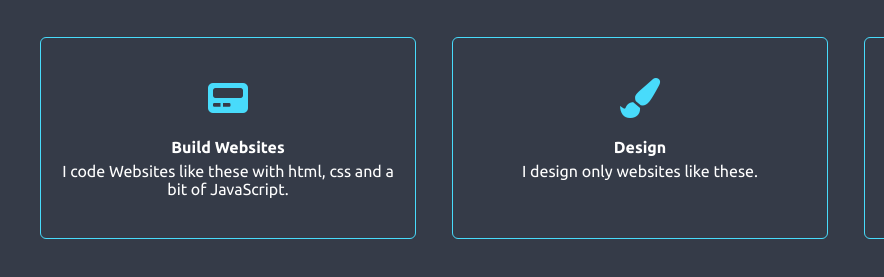
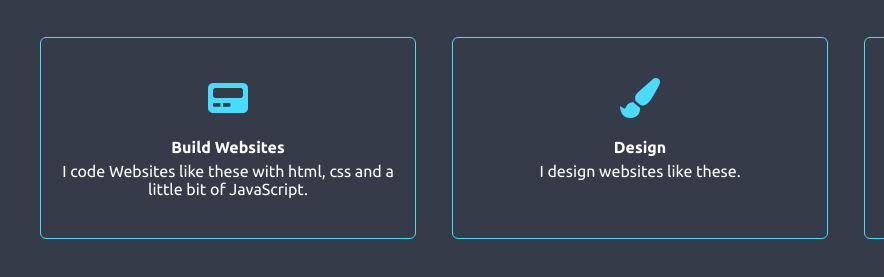
Before and after one commit to marylieh/MariesHomepage, a plain HTML site: page index.html in a window 1280 px wide. Shown: the part 2260-2537 px from the top of the page, 0-884 px from the left. Drawn offline with nearby package versions, Linux system fonts and the light colour scheme.

Commit message:
Fixed a grammar failure

```diff
--- a/index.html
+++ b/index.html
@@ -153,13 +153,13 @@
                 <div class="service">
                     <i class="icon fas fa-pager"></i>
                     <h4>Build Websites</h4>
-                    <p>I code Websites like these with html, css and a bit of JavaScript.</p>
+                    <p>I code Websites like these with html, css and a little bit of JavaScript.</p>
                 </div>
 
                 <div class="service">
                     <i class="icon fas fa-paint-brush"></i>
                     <h4>Design</h4>
-                    <p>I design only websites like these.</p>
+                    <p>I design websites like these.</p>
                 </div>
 
                 <div class="service">
```
